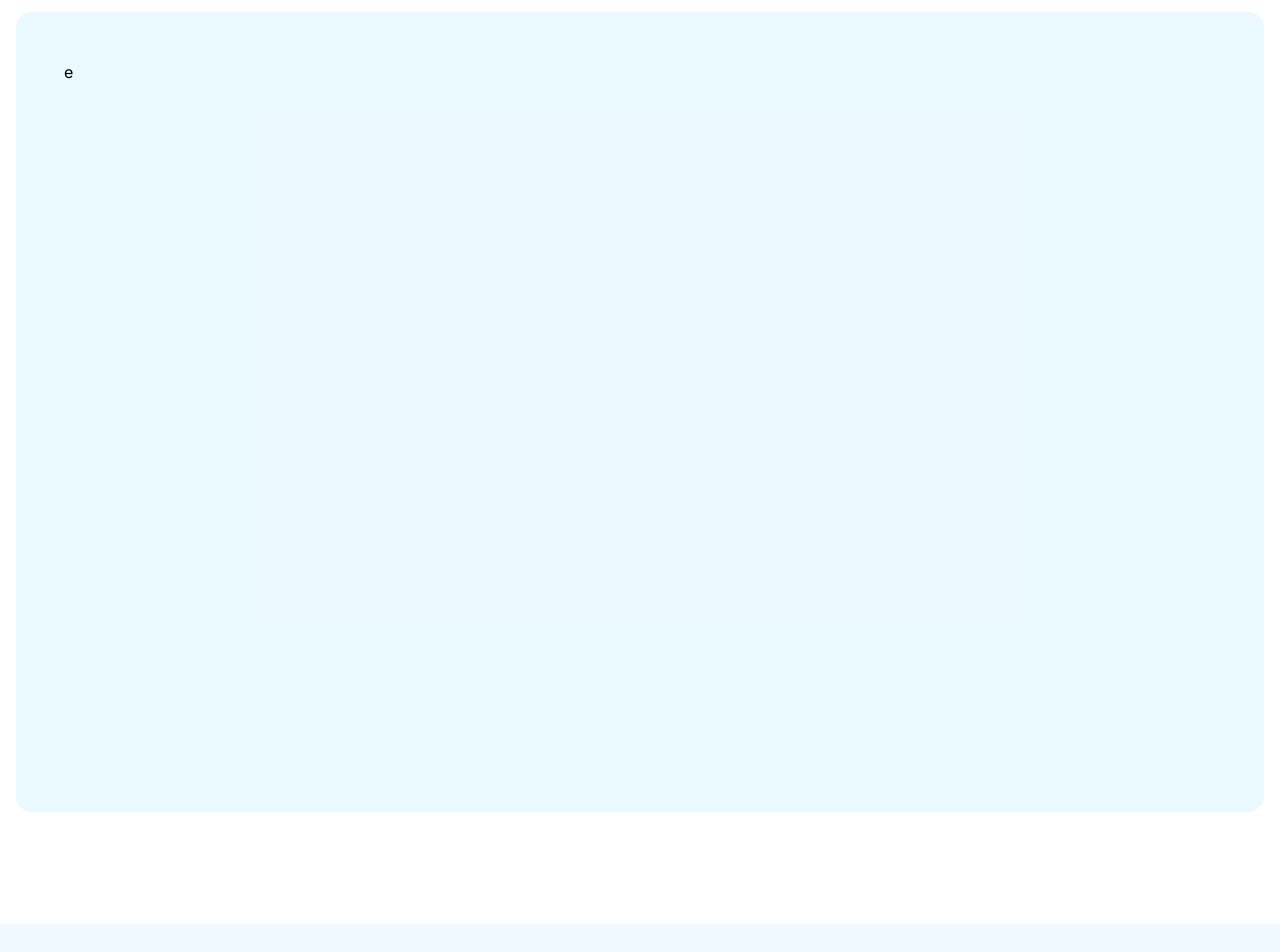
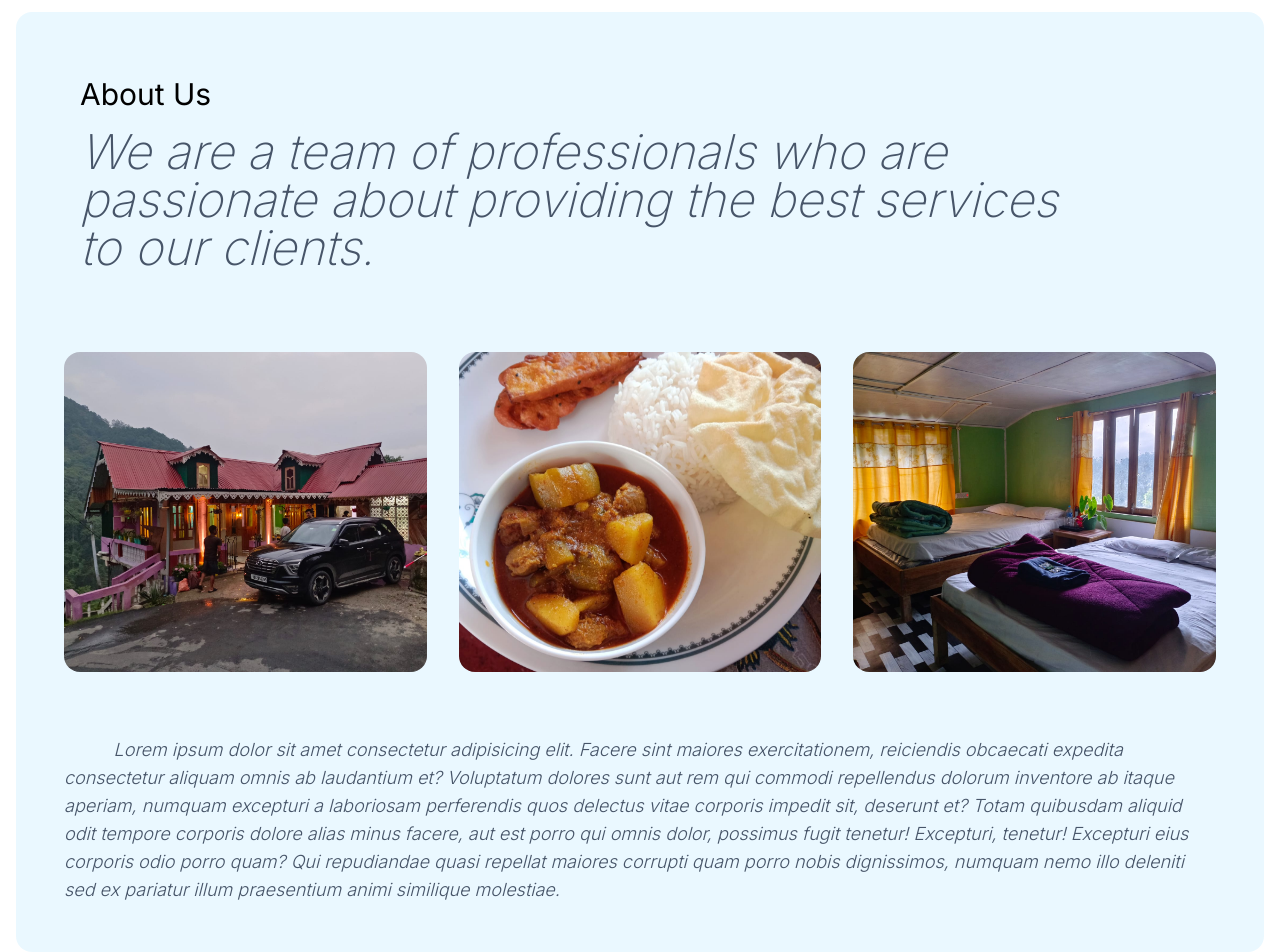
Before and after one commit to msanchariii/rustic-charm, a Next.js app: page / in a window 1280 px wide. Shown: the part 900-1852 px from the top of the page. Built offline with nearby package versions, Linux system fonts and the light colour scheme.

Commit message:
Refactor About component and add images
- Refactor the About component to improve readability and maintainability.
- Add three images to the About section to enhance visual appeal.

```diff
--- a/src/components/About.jsx
+++ b/src/components/About.jsx
@@ -1,10 +1,63 @@
+import Image from "next/image";
 import React from "react";
 
 function About({ className = "", ...props }) {
     return (
-        <div className={`   min-h-screen w-full p-4 ${className}`} id="about">
-            <div className="w-full max-w-7xl mx-auto bg-sky-400/10 rounded-2xl min-h-screen p-12">
-                e
+        <div className={`min-h-screen w-full p-4 ${className}`} id="about">
+            <div className="w-full max-w-7xl mx-auto bg-sky-400/10 rounded-2xl min-h-screen p-12 space-y-16">
+                <div className="w-full max-w-7xl mx-auto p-2">
+                    <h2 className="text-3xl text-left p-2">About Us</h2>
+                    <p className="p-2 italic text-5xl max-w-5xl text-slate-600 font-extralight">
+                        We are a team of professionals who are passionate about
+                        providing the best services to our clients.
+                    </p>
+                </div>
+                {/* 3 images */}
+                <div className="w-full grid gird-cols-1 md:grid-cols-3 gap-8">
+                    <div className="relative h-80 w-full">
+                        <Image
+                            src="/rustic-charm/assets/image24.jpg"
+                            fill={true}
+                            alt={"img1"}
+                            className="rounded-2xl object-cover"
+                        />
+                    </div>
+                    <div className="relative h-80 w-full">
+                        <Image
+                            src="/rustic-charm/assets/image16.jpg"
+                            fill={true}
+                            alt={"img1"}
+                            className="rounded-2xl object-cover"
+                        />
+                    </div>
+                    <div className="relative h-80 w-full">
+                        <Image
+                            src="/rustic-charm/assets/image19.jpg"
+                            fill={true}
+                            alt={"img1"}
+                            className="rounded-2xl object-cover "
+                        />
+                    </div>
+                </div>
+                <article>
+                    <p className="text-slate-600 font-light text-lg italic">
+                        <span className="text-transparent">About</span>
+                        Lorem ipsum dolor sit amet consectetur adipisicing elit.
+                        Facere sint maiores exercitationem, reiciendis obcaecati
+                        expedita consectetur aliquam omnis ab laudantium et?
+                        Voluptatum dolores sunt aut rem qui commodi repellendus
+                        dolorum inventore ab itaque aperiam, numquam excepturi a
+                        laboriosam perferendis quos delectus vitae corporis
+                        impedit sit, deserunt et? Totam quibusdam aliquid odit
+                        tempore corporis dolore alias minus facere, aut est
+                        porro qui omnis dolor, possimus fugit tenetur!
+                        Excepturi, tenetur! Excepturi eius corporis odio porro
+                        quam? Qui repudiandae quasi repellat maiores corrupti
+                        quam porro nobis dignissimos, numquam nemo illo deleniti
+                        sed ex pariatur illum praesentium animi similique
+                        molestiae.
+                    </p>
+                </article>
             </div>
         </div>
     );
--- a/src/components/Contact.jsx
+++ b/src/components/Contact.jsx
@@ -14,7 +14,7 @@ function Contact() {
                 </h2>
             </div>
             <div className="flex flex-col md:flex-row md:justify-between">
-                <div className="w-1/2 divide-y-2 p-2 md:order-2">
+                <div className="w-full md:w-1/2 divide-y-2 p-2 md:order-2">
                     {/* address */}
                     <ContactItem
                         title="Address"
--- a/src/components/Footer.jsx
+++ b/src/components/Footer.jsx
@@ -3,12 +3,13 @@ import Link from "next/link";
 
 function Footer() {
     return (
-        <footer className="bg-slate-50 shadow relative overflow-hidden min-h-80">
+        <footer className="bg-slate-50 shadow relative overflow-hidden min-h-80 mt-16 lg:mt-24">
             <div className="relative mx-auto max-w-screen-xl px-4 py-16 sm:px-6 lg:px-8 lg:pt-24">
                 <div className="absolute end-4 top-4 sm:end-6 sm:top-6 lg:end-8 lg:top-8">
                     <Link
                         className="inline-block rounded-full bg-sky-600 p-2 text-white shadow transition hover:bg-sky-500 sm:p-3 lg:p-4"
                         href="#home"
+                        scroll={false}
                     >
                         <span className="sr-only">Back to top</span>
 
@@ -33,7 +34,8 @@ function Footer() {
                         <li>
                             <Link
                                 className="text-gray-700 transition hover:text-gray-700/75"
-                                href="#"
+                                href="/#about"
+                                scroll={false}
                             >
                                 About
                             </Link>
@@ -42,27 +44,29 @@ function Footer() {
                         <li>
                             <Link
                                 className="text-gray-700 transition hover:text-gray-700/75"
-                                href="#"
+                                href="/gallery"
                             >
-                                Services
+                                Gallery
                             </Link>
                         </li>
 
                         <li>
                             <Link
                                 className="text-gray-700 transition hover:text-gray-700/75"
-                                href="#"
+                                href="/#contact"
+                                scroll={false}
                             >
-                                Projects
+                                Contact
                             </Link>
                         </li>
 
                         <li>
                             <Link
                                 className="text-gray-700 transition hover:text-gray-700/75"
-                                href="#"
+                                href="/#faq"
+                                scroll={false}
                             >
-                                Blog
+                                FAQ
                             </Link>
                         </li>
                     </ul>
--- a/src/components/Header.jsx
+++ b/src/components/Header.jsx
@@ -6,7 +6,7 @@ import { useState } from "react";
 
 function Header() {
     const pathname = usePathname();
-    console.log("Pathname:: ", pathname);
+    // console.log("Pathname:: ", pathname);
 
     const [active, setActive] = useState(false);
     const [isMenuOpen, setIsMenuOpen] = useState(false);
@@ -40,7 +40,7 @@ function Header() {
                 {/* Logo */}
                 <div className="w-full max-w-7xl mx-auto flex flex-row justify-between items-center">
                     <h1
-                        className={`text-3xl font-extrabold ${dancingScript.className}`}
+                        className={`text-2xl font-extrabold ${dancingScript.className}`}
                     >
                         Rustic Charm
                     </h1>
@@ -56,7 +56,7 @@ function Header() {
                                 <Link
                                     key={link.text}
                                     href={link.url}
-                                    className="mx-4 hover:underline"
+                                    className="mx-4 hover:underline text-sm"
                                 >
                                     {link.text}
                                 </Link>
@@ -66,11 +66,12 @@ function Header() {
                     {/* contact us button */}
                     <Link
                         href="/#contact"
+                        // scroll={false}
                         className={`${
                             pathname == "/" && !active
                                 ? "bg-white text-sky-600"
                                 : "text-white bg-sky-600"
-                        }  py-2 px-4 rounded-full text-base`}
+                        }  py-2 px-4 rounded-full text-sm`}
                     >
                         Contact
                     </Link>
@@ -102,7 +103,7 @@ const links = [
     { text: "Explore", url: "/#tariff" },
     {
         text: "FAQ",
-        url: "#faq",
+        url: "/#faq",
         // external: true
     },
 ];
```
